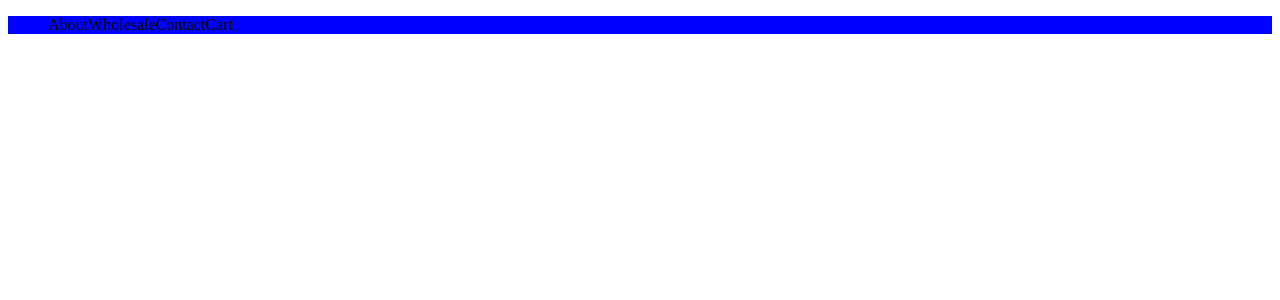
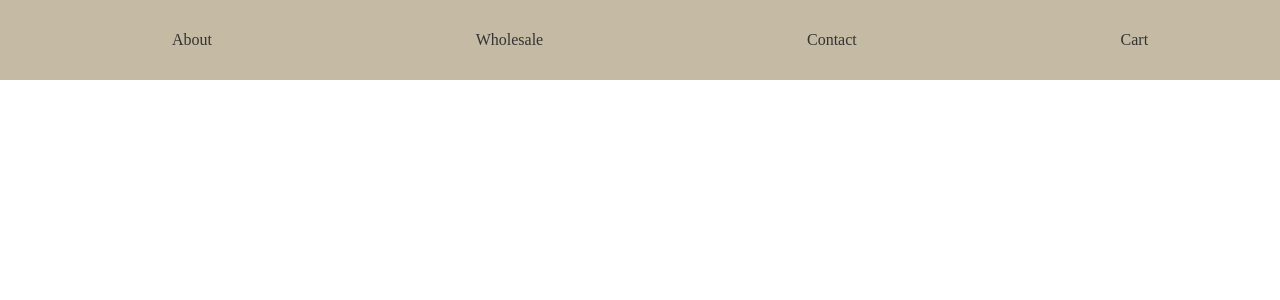
Before and after one commit to hadayahh/somethingPickeled, a React (Vite) app: page / in a window 1280 px wide. Shown: the top 300 px of the page. Built offline with nearby package versions, Linux system fonts and the light colour scheme.

Commit message:
nav starter css

```diff
--- a/src/index.css
+++ b/src/index.css
@@ -1,11 +1,34 @@
+/* GLOBAL STYLES RESET */
+* {
+  box-sizing: border-box;
+}
+
+html,body{
+  margin: 0;
+	padding: 0;
+	border: 0;
+	font-size: 100%;
+	font: inherit;
+	vertical-align: baseline;
+}
+
+
 /* NAV BAR START */
 .nav-bar{
   display: flex;
+  justify-content: space-around;
+  align-items: center;
+  background-color:rgb(197,186,163);
+  color: rgb(51,51,51);
+  height: 10vh;
+  margin: 0;
+}
+
+.nav-bar *{
   list-style: none;
-  background-color: blue;
-  max-height: 10vh;
 }
 
 
 
+
 /* NAV BAR END */
```
